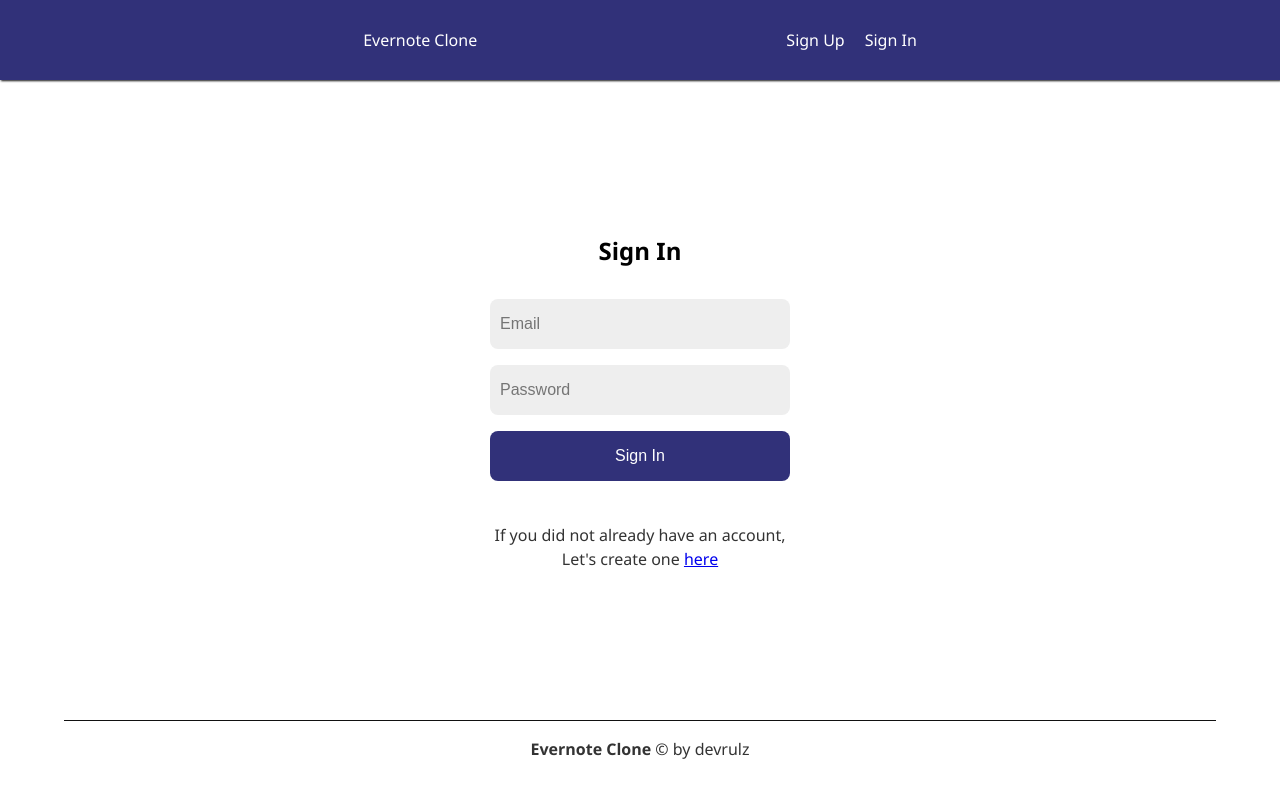
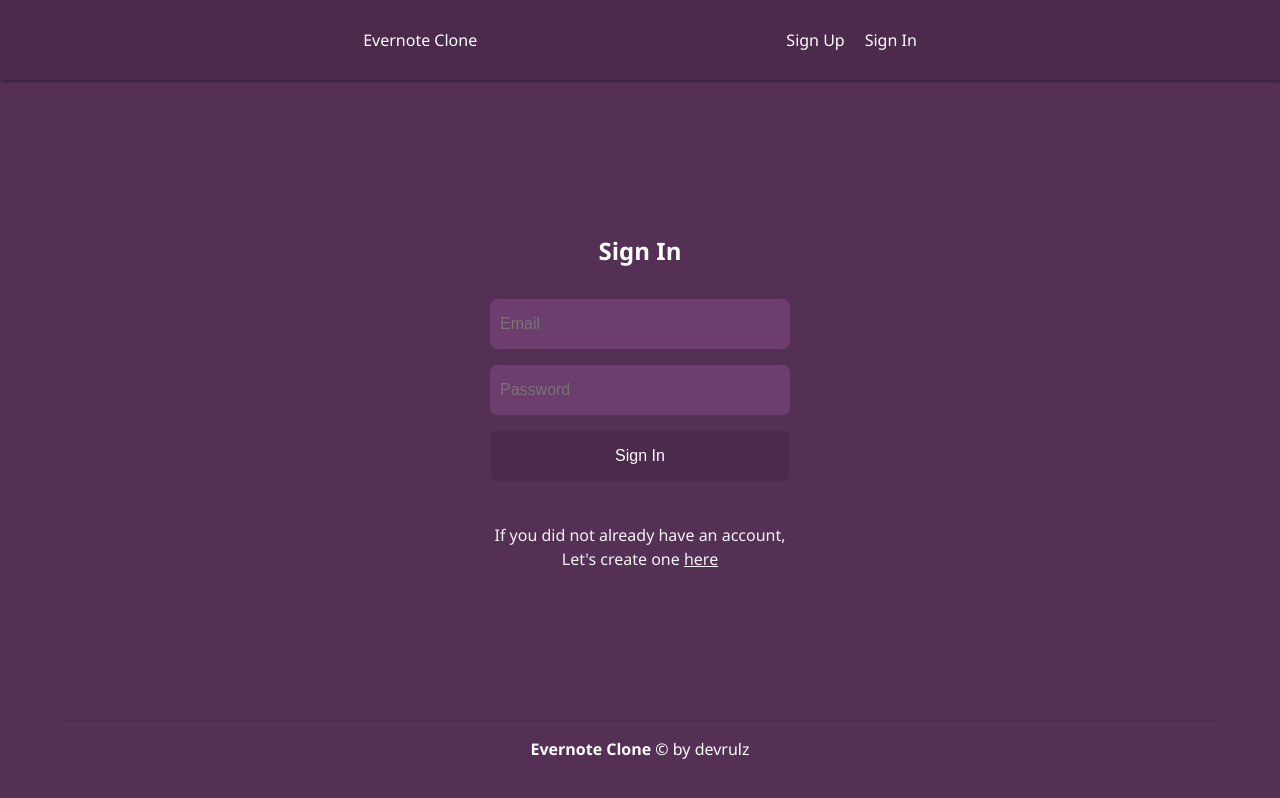
Before and after one commit to rooneyrulz/evernote_clone, a React (Create React App) app: page /sign-in in a window 1280 px wide. Built offline with nearby package versions, Linux system fonts and the light colour scheme; no server answers.

Commit message:
new-note component | changed styles | changed spinner gif

```diff
--- a/src/App.css
+++ b/src/App.css
@@ -11,8 +11,16 @@
     font-size: 1rem;
     font-weight: 400;
     font-family: 'Segoe UI', Tahoma, Geneva, Verdana, sans-serif;
+    color: #fff;
+    background: #553055;
     overflow-x: hidden;
 }
+
+
+/* export const bgColor = '#553055';
+export const primaryColor = '#4c2a4c';
+export const secondaryColor = '#6d3d6d';
+export const textColor = '#fff'; */
 
 
 /* Header Styles */
@@ -21,8 +29,8 @@
     position: relative;
     width: 100%;
     min-height: 10vh;
-    background: rgb(49, 49, 121);
-    box-shadow: 1px 1px 2px #111;
+    background: #4c2a4c;
+    box-shadow: 1px 1px 4px #2c192c;
 }
 
 .nav {
@@ -64,9 +72,9 @@
     width: 90%;
     min-height: 10vh;
     margin: auto;
-    border-top: 1px #111 solid;
+    border-top: 1px #4c2a4c solid;
 }
 
 .footer__text {
-    color: #333;
+    color: #fff;
 }
--- a/src/components/NoteItem.jsx
+++ b/src/components/NoteItem.jsx
@@ -2,7 +2,13 @@
 
 const NoteItem = () => {
   return (
-    <div>
+    <div
+      style={{
+        background: '#4c2a4c',
+        padding: '.2em',
+        marginBottom: '1rem',
+      }}
+    >
       <p>Note item</p>
     </div>
   );
--- a/src/layouts/Spinner.jsx
+++ b/src/layouts/Spinner.jsx
@@ -12,7 +12,13 @@
         justifyContent: 'center',
       }}
     >
-      <img src={SpinnerGIF} alt='loading spinner' />
+      <img
+        style={{
+          width: '40px',
+        }}
+        src={SpinnerGIF}
+        alt='loading spinner'
+      />
     </div>
   );
 };
--- a/src/pages/auth/Auth.css
+++ b/src/pages/auth/Auth.css
@@ -15,7 +15,8 @@
     padding: 5px 10px;
     margin-bottom: 1rem;
     border-radius: 0.5em;
-    background: #eee;
+    color: #f4f4f4;
+    background: #6d3d6d;
 }
 
 
@@ -33,7 +34,8 @@
     padding: 5px 10px;
     margin-bottom: 1rem;
     border-radius: 0.5em;
-    background: #eee;
+    color: #f4f4f4;
+    background: #6d3d6d;
 }
 
 .btn__auth {
@@ -47,10 +49,14 @@
     margin-bottom: 1rem;
     border-radius: 0.5em;
     color: #fff;
-    background: rgb(49, 49, 121);
+    background: #4c2a4c;
 }
 
 .auth__help__text {
     text-align: center;
-    color: #333;
+    color: #f4f4f4;
 }
+
+.auth__help__text a {
+    color: #f4f4f4;
+}
```
Also changed, not shown: src/components/NewNote.jsx (added, +7 -0 lines), src/assets/Spinner.gif.
